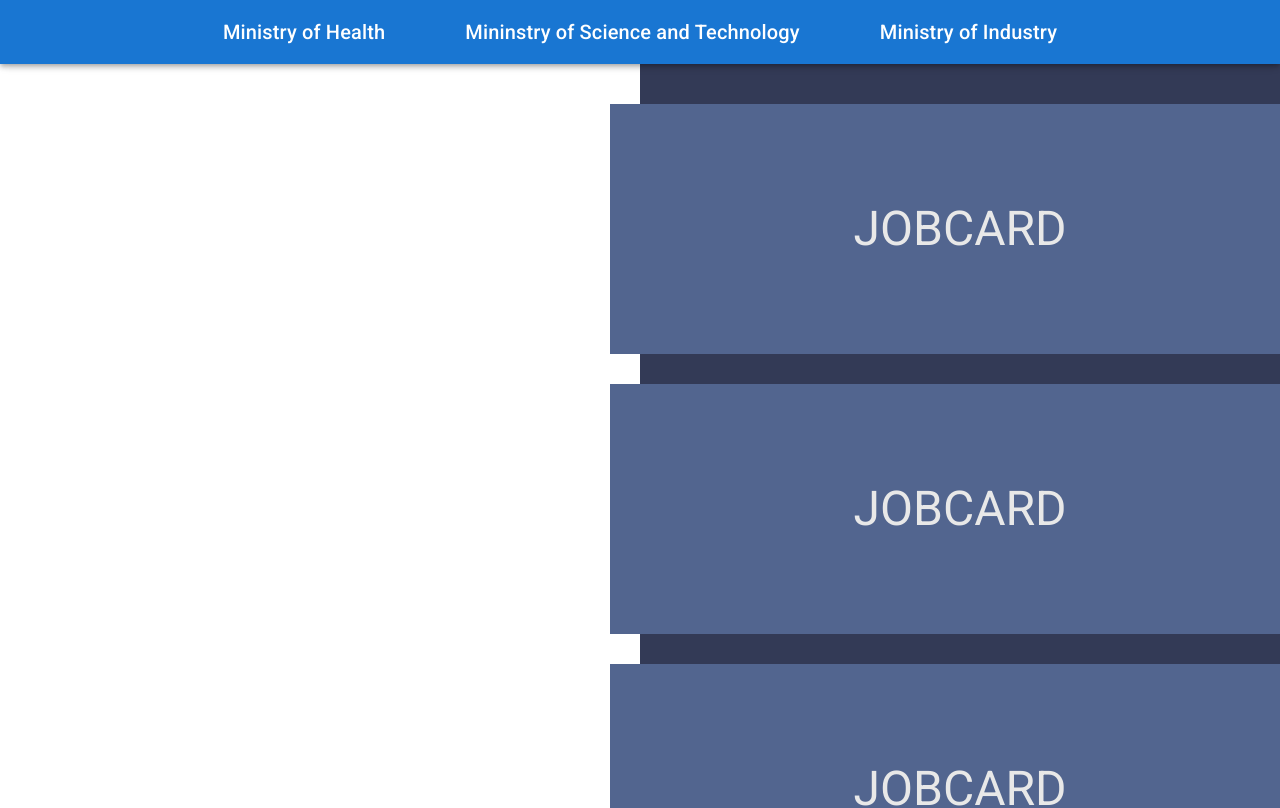
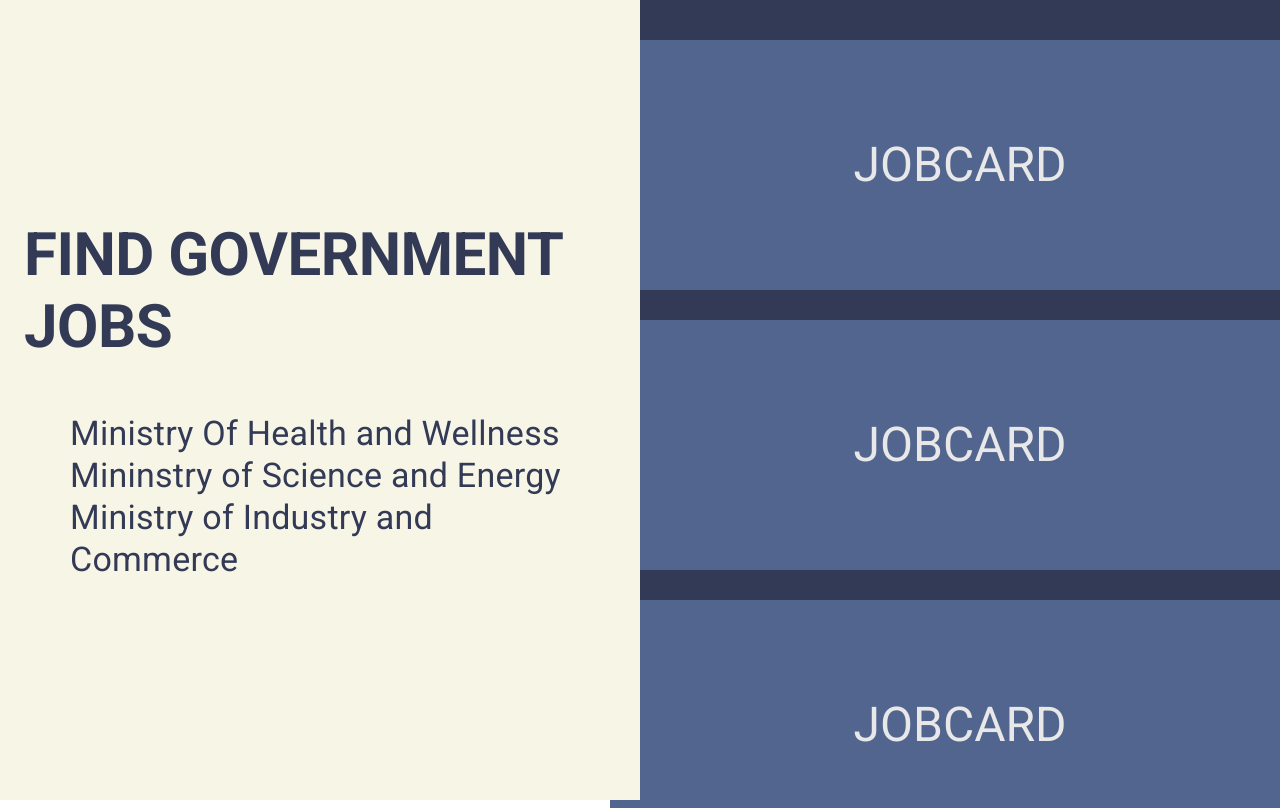
Before and after one commit to traviswilliams997/Ministry-Jobs-JA, a React (Vite) app in the folder client/: page / in a window 1280 px wide. Shown: the top 808 px of the page. Built offline with nearby package versions, Linux system fonts and the light colour scheme.

Commit message:
Edit colors and postion on page to left side

```diff
--- a/client/src/components/Navbar.jsx
+++ b/client/src/components/Navbar.jsx
@@ -1,35 +1,53 @@
-import { AppBar, styled, Toolbar, Typography } from '@mui/material'
+import { Box, AppBar, styled, Toolbar, Typography } from '@mui/material'
 
 const StyledToolbar = styled(Toolbar)({
   display: 'flex',
+  flexDirection: 'column',
   justifyContent: 'center',
+  alignItems: 'left',
+  height: '100vh',
 })
 
 function Navbar() {
   return (
-    <AppBar position="sticky">
+    <Box bgcolor={'#F7F5e6'} width={'50vw'} position={'fixed'}>
       <StyledToolbar>
         <Typography
-          variant="h6"
-          sx={{ mr: '5vh', ml: '5vh', display: { xs: 'none', sm: 'block' } }}
+          variant="h2"
+          color={'#333A56'}
+          fontWeight={700}
+          mb={'50px'}
+          sx={{ display: { xs: 'none', sm: 'block' } }}
         >
-          Ministry of Health{' '}
+          FIND GOVERNMENT JOBS{' '}
         </Typography>
         <Typography
-          variant="h6"
-          sx={{ mr: '5vh', ml: '5vh', display: { xs: 'none', sm: 'block' } }}
+          variant="h4"
+          color={'#333A56'}
+          width={'500px'}
+          sx={{ display: { xs: 'none', sm: 'block' } }}
         >
-          Mininstry of Science and Technology
+          Ministry Of Health and Wellness{' '}
+        </Typography>
+        <Typography
+          variant="h4"
+          width={'500px'}
+          color={'#333A56'}
+          sx={{ display: { xs: 'none', sm: 'block' } }}
+        >
+          Mininstry of Science and Energy
         </Typography>
 
         <Typography
-          variant="h6"
-          sx={{ mr: '5vh', ml: '5vh', display: { xs: 'none', sm: 'block' } }}
+          variant="h4"
+          color={'#333A56'}
+          width={'500px'}
+          sx={{ display: { xs: 'none', sm: 'block' } }}
         >
-          Ministry of Industry
+          Ministry of Industry and Commerce
         </Typography>
       </StyledToolbar>
-    </AppBar>
+    </Box>
   )
 }
 
```
